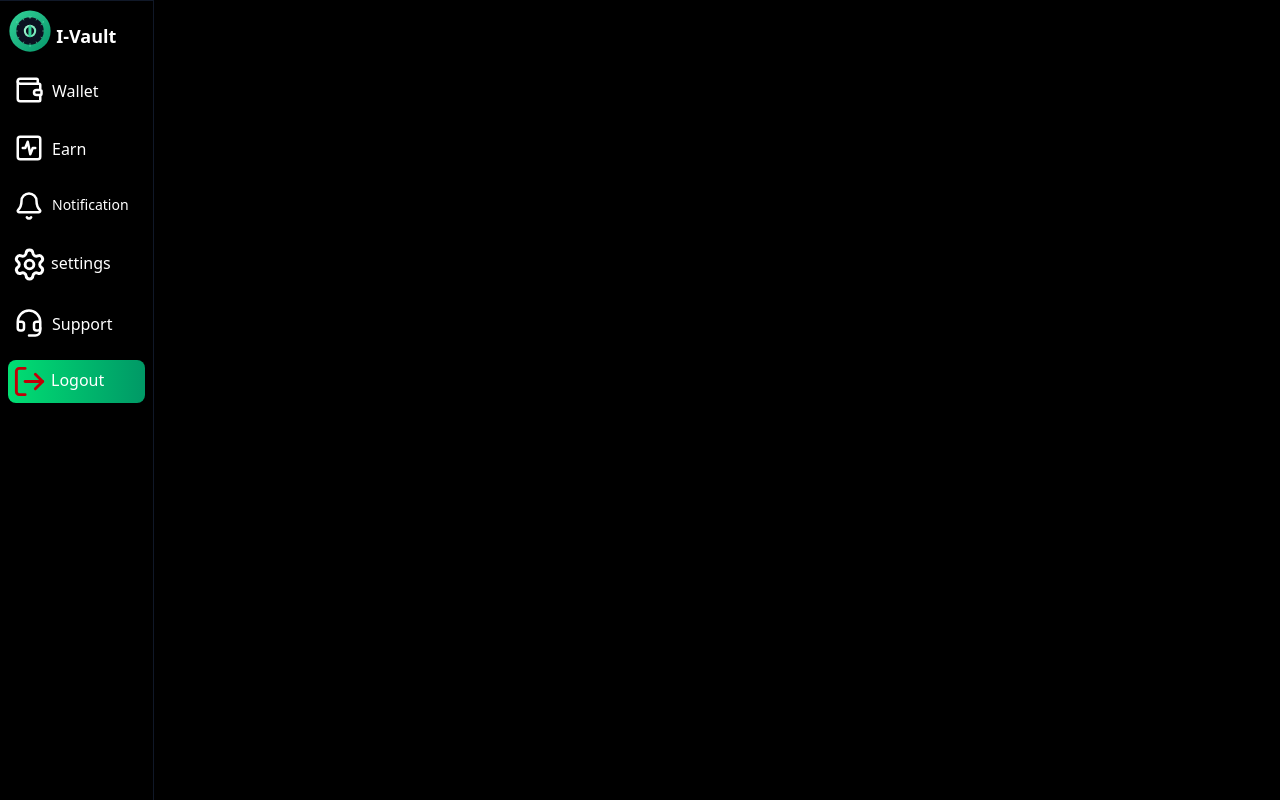
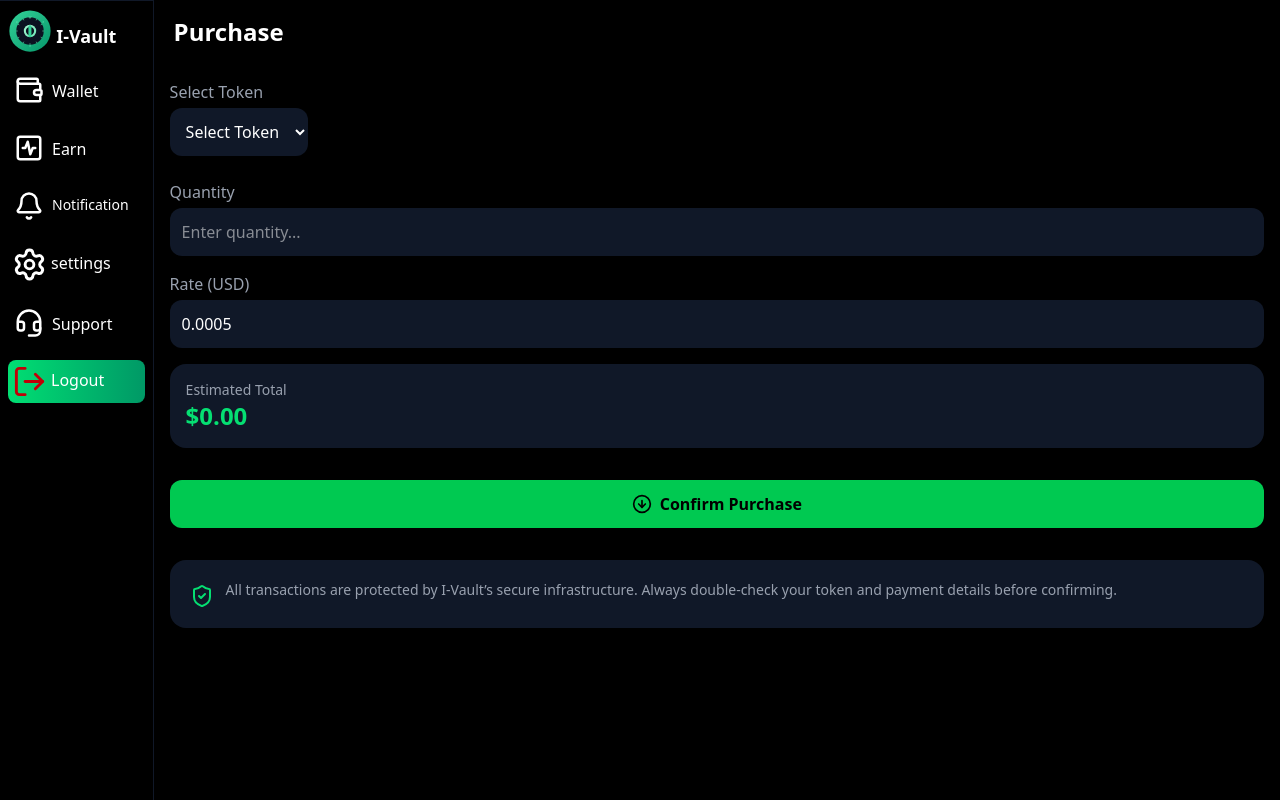
Before and after one commit to promise019/Ivalt-wallet, a React (Vite) app: page /ivault/buytoken in a window 1280 px wide. Built offline with nearby package versions, Linux system fonts and the light colour scheme.

Commit message:
sell token/buytoken done

```diff
--- a/src/components/layout/Buy(P2P)Token.jsx
+++ b/src/components/layout/Buy(P2P)Token.jsx
@@ -1,4 +1,4 @@
-import { Shield, User, Star, Wallet } from "lucide-react";
+import { Shield } from "lucide-react";
 import Header from "./Header";
 import Button from "../ui/Button";
 
@@ -18,14 +18,8 @@ export default function P2PBuy() {
             className="bg-gray-900 p-5 rounded-2xl flex flex-row justify-between items-start md:items-center hover:bg-gray-800 transition"
           >
             <div className="flex items-center gap-3 mb-3 md:mb-0">
-              <User className="w-8 h-8 text-green-400" />
               <div>
                 <p className="font-semibold text-white">Trader #{offer}</p>
-                <div className="flex items-center gap-1 text-yellow-400 text-sm">
-                  {[1, 2, 3, 4, 5].map((i) => (
-                    <Star key={i} className="w-3 h-3 fill-yellow-400" />
-                  ))}
-                </div>
                 <p className="text-gray-500 text-sm">
                   120+ trades | 99% success rate
                 </p>
--- a/src/components/layout/SellToken.jsx
+++ b/src/components/layout/SellToken.jsx
@@ -1,3 +1,93 @@
+import { InfoIcon } from "lucide-react";
+import Button from "../ui/Button";
+import Input from "../ui/Input";
+import { ArrowUpCircle } from "lucide-react";
+import { useState } from "react";
+
 export default function P2PSell() {
-  return <main></main>;
+  const [listedSells, setListedSells] = useState([]);
+  const [listDetails, setListDetails] = useState({
+    token: "ICN",
+    quantity: 0,
+    rate: 0,
+  });
+
+  const handleChangeInput = (e) => {
+    const { name, value } = e.target;
+    setListDetails((prev) => ({ ...prev, [name]: value }));
+  };
+
+  const submitListedSells = (e) => {
+    e.preventDefault();
+    const { quantity, rate } = listDetails;
+    if (quantity <= 500) {
+      return;
+    }
+    if (rate <= 0) return;
+    setListedSells((prev) => [...prev, listDetails]);
+  };
+
+  return (
+    <main>
+      <p className="italic text-green-400">
+        <b>Note:</b> Listed Tokens will auto-reverse After 2 days
+      </p>
+      <br />
+      <section className="pb-33">
+        {listedSells.length === 0 ? (
+          <section className="flex items-center justify-center text-center w-full mt-10">
+            <InfoIcon className="w-20 h-20 text-green-600" />
+            <p className="">You have not listed any token for sale</p>
+          </section>
+        ) : (
+          <div className="grid space-y-3 md:grid-cols-2 md:gap-3 xl:grid-cols-3">
+            {listedSells.map((t, i) => (
+              <div
+                key={i}
+                className="flex flex-row w-full justify-between rounded-xl p-3 h-fit bg-gray-900 text-gray-300"
+              >
+                <h1 className="font-bold">{t.token}</h1>
+                <h1 className="">
+                  Rate: <span className="font-semibold">${t.rate}</span>
+                </h1>
+                <h1>
+                  Quantity: <span className="font-semibold">{t.quantity}</span>
+                </h1>
+              </div>
+            ))}
+          </div>
+        )}
+      </section>
+
+      <form className="fixed bottom-0 left-0 w-full bg-black border-t border-gray-800 p-3 space-y-3 md:sticky md:w-[60%] md:mx-auto md:mt-10 md:rounded-2xl md:border md:p-6 lg:w-[45%] xl:w-[35%]">
+        <div className="flex gap-2 md:flex-col lg:flex-row md:gap-3">
+          <Input
+            type="number"
+            name="quantity"
+            value={listDetails.quantity}
+            onChange={(e) => handleChangeInput(e)}
+            placeholder="Quantity"
+            className="w-1/2 md:w-full p-3 rounded-xl bg-gray-900 text-white placeholder-gray-500 focus:outline-none focus:ring-2 focus:ring-red-500"
+          />
+          <Input
+            type="number"
+            name="rate"
+            value={listDetails.rate}
+            onChange={(e) => handleChangeInput(e)}
+            placeholder="Rate (USD)"
+            className="w-1/2 md:w-full p-3 rounded-xl bg-gray-900 text-white placeholder-gray-500 focus:outline-none focus:ring-2 focus:ring-red-500"
+          />
+        </div>
+
+        <Button
+          type="submit"
+          onClick={(e) => submitListedSells(e)}
+          className="flex items-center justify-center gap-2 w-full bg-red-600 text-black font-semibold p-3 rounded-xl hover:bg-red-500 transition"
+        >
+          <ArrowUpCircle className="w-5 h-5" />
+          Sell Now
+        </Button>
+      </form>
+    </main>
+  );
 }
--- a/src/components/ui/Input.jsx
+++ b/src/components/ui/Input.jsx
@@ -5,9 +5,13 @@ export default function Input({
   value,
   readOnly,
   placeholder,
+  id,
+  name,
 }) {
   return (
     <input
+      id={id}
+      name={name}
       type={type}
       className={className}
       onChange={onChange}
--- a/src/pages/BuyToken.jsx
+++ b/src/pages/BuyToken.jsx
@@ -1,3 +1,96 @@
-export default function BuyToken(params) {
-  return <main></main>;
+import Header from "../components/layout/Header";
+import Input from "../components/ui/Input";
+import { useState } from "react";
+import { ArrowDownCircle, ShieldCheck } from "lucide-react";
+import Button from "../components/ui/Button";
+
+export default function BuyToken() {
+  const [quantity, setQuantity] = useState();
+  const [rate, setRate] = useState(0.0005);
+
+  const total = (quantity * rate).toFixed(2);
+
+  return (
+    <main className="h-screen text-white max-w-full overflow-y-auto md:ml-[20%] lg:ml-[14%] xl:ml-[12%] bg-black px-4 pb-22">
+      <Header
+        className={"sticky w-full px-1 h-fit top-0 py-4 mb-1 z-3 bg-black"}
+      >
+        <h1 className="text-2xl font-bold">Purchase</h1>
+      </Header>
+      {/* Token Selection */}
+      <div className="mt-4">
+        <label className="block text-gray-400 mb-1">Select Token</label>
+        <select className="bg-gray-900 text-white p-3 rounded-xl focus:outline-none focus:ring-2 focus:ring-green-500 w-full md:w-auto">
+          <option>Select Token</option>
+          <option>ICN</option>
+        </select>
+      </div>
+
+      {/* Purchase Details */}
+      <div className="mt-6 space-y-4">
+        <div>
+          <label htmlFor="quantity" className="block text-gray-400 mb-1">
+            Quantity
+          </label>
+          <Input
+            id="quantity"
+            type="number"
+            value={quantity}
+            onChange={(e) =>
+              setQuantity(Number(e.target.value < 1 ? 1 : e.target.value))
+            }
+            placeholder="Enter quantity..."
+            className="w-full p-3 bg-gray-900 text-white rounded-xl focus:outline-none focus:ring-2 focus:ring-green-500"
+          />
+        </div>
+
+        <div>
+          <label htmlFor="rate" className="block text-gray-400 mb-1">
+            Rate (USD)
+          </label>
+          <Input
+            id="rate"
+            readOnly={true}
+            type="number"
+            value={rate}
+            onChange={(e) => setRate(Number(e.target.value))}
+            placeholder="Enter rate..."
+            className="w-full p-3 bg-gray-900 text-white rounded-xl focus:outline-none focus:ring-2 focus:ring-green-500"
+          />
+        </div>
+
+        <div className="bg-gray-900 p-4 rounded-2xl mt-4">
+          <p className="text-gray-400 text-sm">Estimated Total</p>
+          <p className="text-2xl font-bold text-green-400">
+            ${isNaN(total) ? "0.00" : total}
+          </p>
+        </div>
+      </div>
+
+      {/* Payment Method */}
+      {/* <div className="mt-8">
+        <label className="block text-gray-400 mb-1">Payment Method</label>
+        <select className="bg-gray-900 text-white p-3 rounded-xl focus:outline-none focus:ring-2 focus:ring-green-500 w-full">
+          <option>Bank Transfer</option>
+          <option>Credit/Debit Card</option>
+          <option>Crypto Wallet</option>
+        </select>
+      </div> */}
+
+      {/* Buy Button */}
+      <Button className="flex items-center justify-center gap-2 w-full mt-8 bg-green-500 text-black font-semibold px-5 py-3 rounded-xl hover:bg-green-400 transition">
+        <ArrowDownCircle className="w-5 h-5" />
+        Confirm Purchase
+      </Button>
+
+      {/* Security Info */}
+      <div className="bg-gray-900 p-5 rounded-2xl mt-8 flex items-start gap-3">
+        <ShieldCheck className="w-6 h-6 text-green-400 mt-1" />
+        <p className="text-gray-400 text-sm">
+          All transactions are protected by I-Vault’s secure infrastructure.
+          Always double-check your token and payment details before confirming.
+        </p>
+      </div>
+    </main>
+  );
 }
--- a/src/pages/Earn.jsx
+++ b/src/pages/Earn.jsx
@@ -3,7 +3,7 @@ import Header from "../components/layout/Header";
 
 export default function Earn() {
   return (
-    <main className="h-screen text-white max-w-full overflow-y-auto md:ml-[17%] lg:ml-[14%] xl:ml-[12%] bg-black px-4 pb-22">
+    <main className="h-screen text-white max-w-full overflow-y-auto md:ml-[20%] lg:ml-[14%] xl:ml-[12%] bg-black px-4 pb-22">
       <Header
         className={
           "sticky w-full px-1 h-fit top-0 py-4 mb-1 z-3 bg-black"
--- a/src/pages/p2p.jsx
+++ b/src/pages/p2p.jsx
@@ -41,11 +41,12 @@ export default function P2P() {
           <select className="bg-gray-800 text-white p-2 rounded-xl mt-4 focus:outline-none w-full block md:w-auto md:absolute top-0.5 left-27">
             <option>All Tokens</option>
             <option>ICN</option>
-            <option>BTC</option>
-            <option>USDT</option>
           </select>
         </Header>
-        <section>{page === "buy" && <P2PBuy />}</section>
+        <section>
+          {page === "buy" && <P2PBuy />}
+          {page === "sell" && <P2PSell />}
+        </section>
       </main>
       {/* <NavigationBar className={"hidden md:block md:sticky"} /> */}
     </>
--- a/src/pages/settings.jsx
+++ b/src/pages/settings.jsx
@@ -35,7 +35,7 @@ export default function Settings() {
     { icon: <LogOut className="w-5 h-5 text-red-500" />, label: "Sign Out" },
   ];
   return (
-    <main className="text-white max-w-full md:ml-[17%] lg:ml-[14%] xl:ml-[12%] bg-black px-4 pb-23 lg:px-20">
+    <main className="text-white max-w-full md:ml-[20%] lg:ml-[14%] xl:ml-[12%] bg-black px-4 pb-23 lg:px-20">
       <Header className="sticky w-full h-fit top-0 py-4 z-3 bg-black">
         <h1 className="text-2xl font-bold ">Settings</h1>
       </Header>
```
